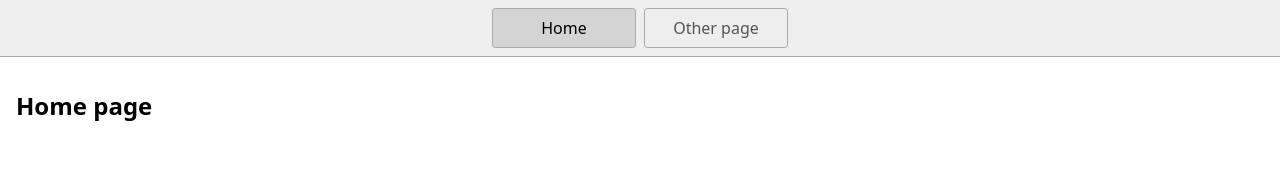
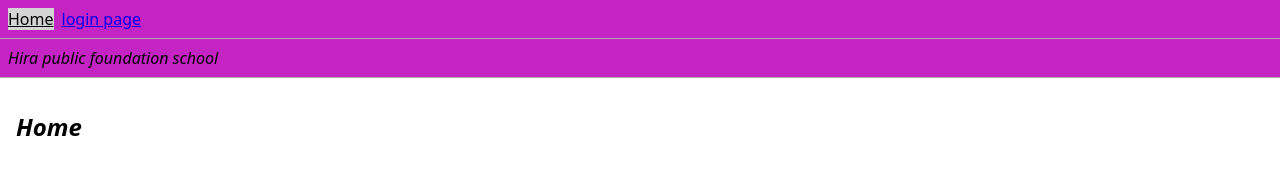
Before and after one commit to abeehafarhan/web-platform-ezcgql, a plain HTML site: page index.html in a window 1280 px wide. Drawn offline with Linux system fonts and the light colour scheme.

Commit message:
2 files modified

```diff
--- a/index.html
+++ b/index.html
@@ -4,20 +4,23 @@
     <title>Home</title>
     <meta charset="UTF-8" />
     <meta name="viewport" content="width=device-width" />
-    <!--
-      Need a visual blank slate?
-      Remove all code in `styles.css`!
-    -->
+   <link rek= "https://cdn.jsdelivr.net/npm/bootstrap@5.3.0-alpha3/dist/css/bootstrap.min.css">
+
     <link rel="stylesheet" href="styles.css" />
     <script type="module" src="script.js"></script>
   </head>
   <body>
     <nav>
       <a href="/" aria-current="page">Home</a>
-      <a href="/page2.html">Other page</a>
+      <a href="/page2.html">login page</a>
     </nav>
+  <nav class="navbar 1">
+    <div class="container-fluid">
+      <span class="navbar-brand mb-0 h1"><i>Hira public foundation school</span>
+    </div>
+  </nav>
     <main>
-      <h1>Home page</h1>
+      <h1>Home </h1>
     </main>
   </body>
 </html>
--- a/styles.css
+++ b/styles.css
@@ -13,14 +13,14 @@ nav {
   display: flex;
   flex-wrap: wrap;
   align-items: center;
-  justify-content: center;
+
   padding: 0.5rem;
   gap: 0.5rem;
   border-bottom: solid 1px #aaa;
-  background-color: #eee;
+  background-color: rgb(197, 36, 197)
 }
 
-nav a {
+navbar 1{
   display: inline-block;
   min-width: 9rem;
   padding: 0.5rem;
@@ -28,7 +28,6 @@ nav a {
   border: solid 1px #aaa;
   text-align: center;
   text-decoration: none;
-  color: #555;
 }
 
 nav a[aria-current='page'] {
```
